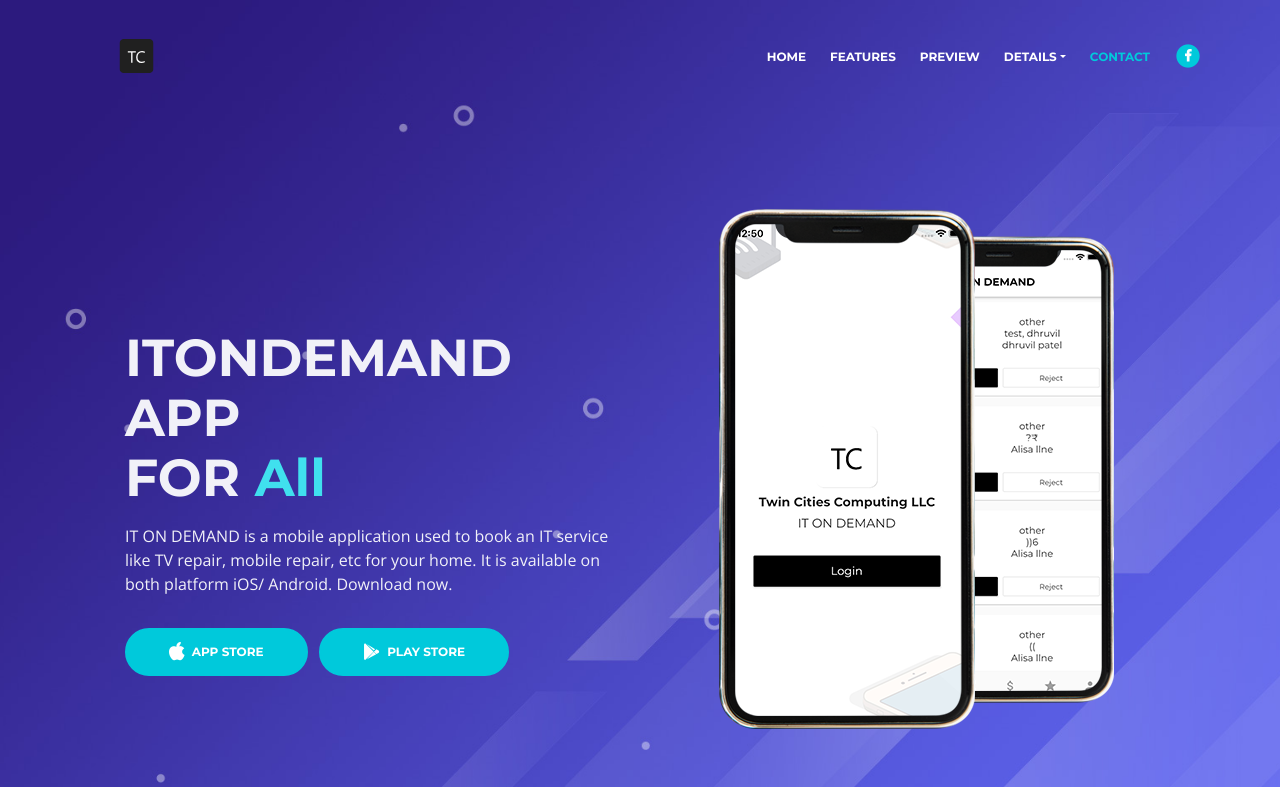
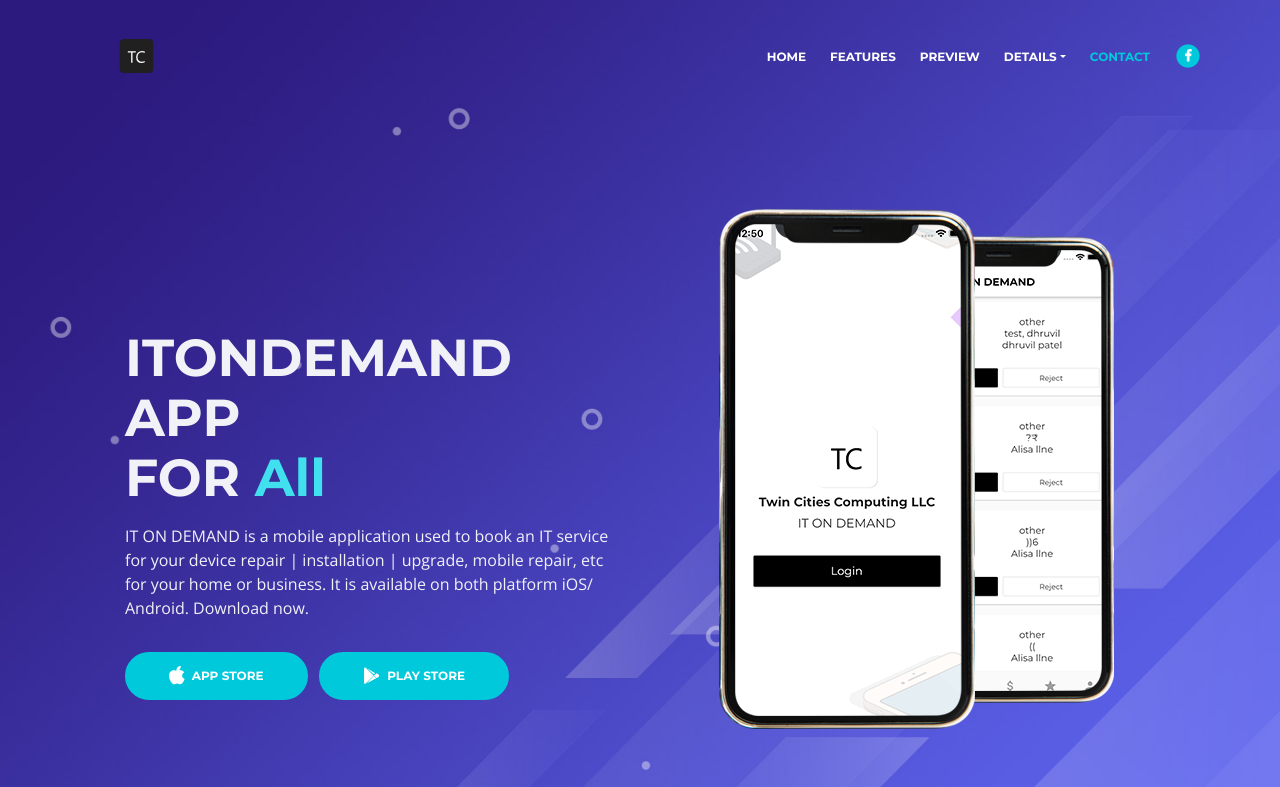
Before and after one commit to itondemandapp/itondemandapp.github.io, a plain HTML site: page index.html in a window 1280 px wide. Shown: the top 787 px of the page. Drawn offline with nearby package versions, Linux system fonts and the light colour scheme.

Commit message:
Update index.html

```diff
--- a/index.html
+++ b/index.html
@@ -108,7 +108,7 @@
                     <div class="col-lg-6">
                         <div class="text-container">
                             <h1>ITONDEMAND APP <br>FOR <span id="js-rotating">All, iOS Users, Android Users</span></h1>
-                            <p class="p-large">IT ON DEMAND is a mobile application used to book an IT service like TV repair, mobile repair, etc for your home. It is available on both platform iOS/ Android. Download now.</p>
+                            <p class="p-large">IT ON DEMAND is a mobile application used to book an IT service for your device repair | installation | upgrade, mobile repair, etc for your home or business. It is available on both platform iOS/ Android. Download now.</p>
                             <a class="btn-solid-lg page-scroll" href="https://apps.apple.com/in/developer/twin-cities-computing-llc/id1475404407"><i class="fab fa-apple"></i>APP STORE</a>
                             <a class="btn-solid-lg page-scroll" href="https://play.google.com/store/apps/dev?id=5070431353381878944"><i class="fab fa-google-play"></i>PLAY STORE</a>
                         </div>
```
